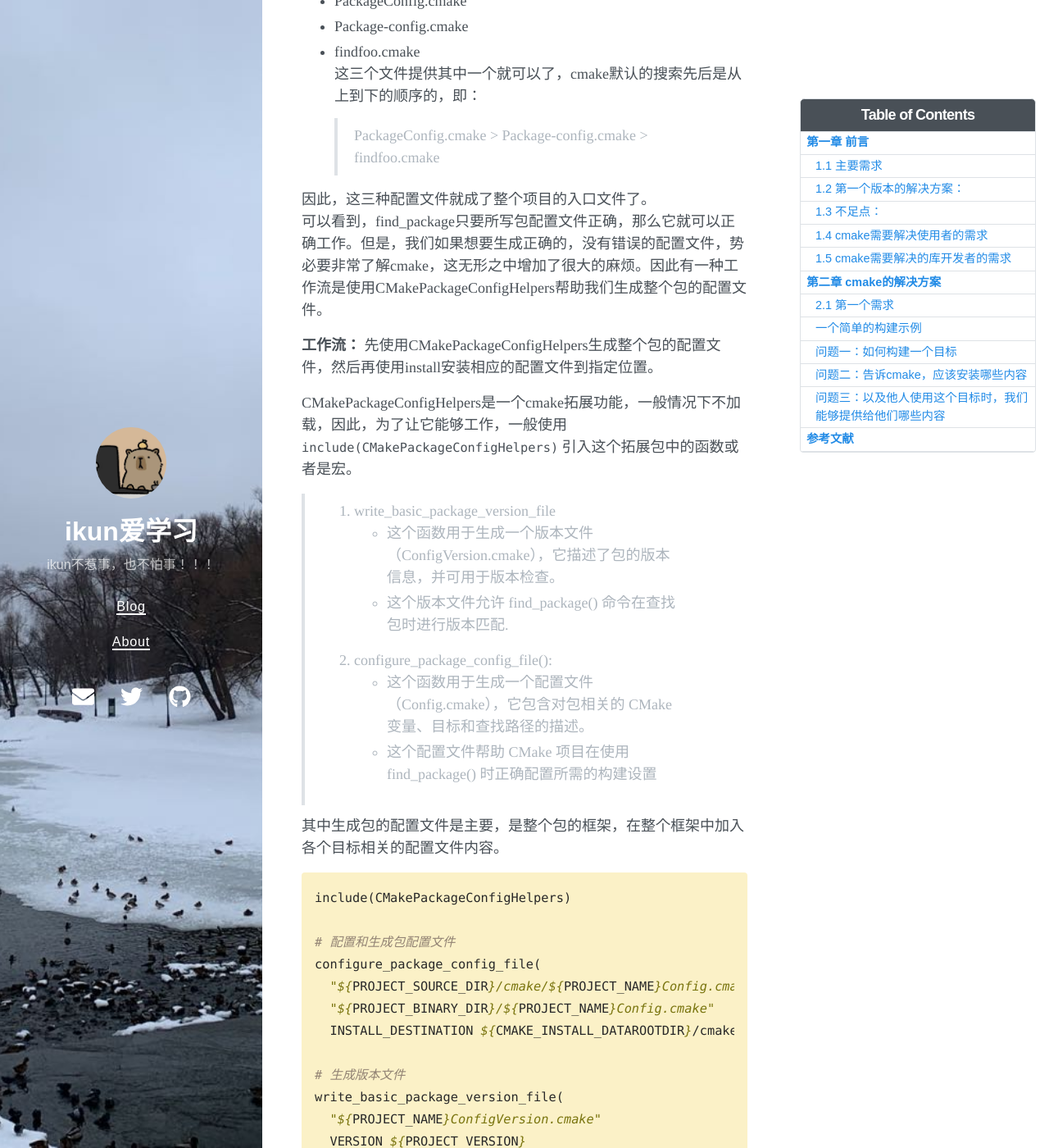
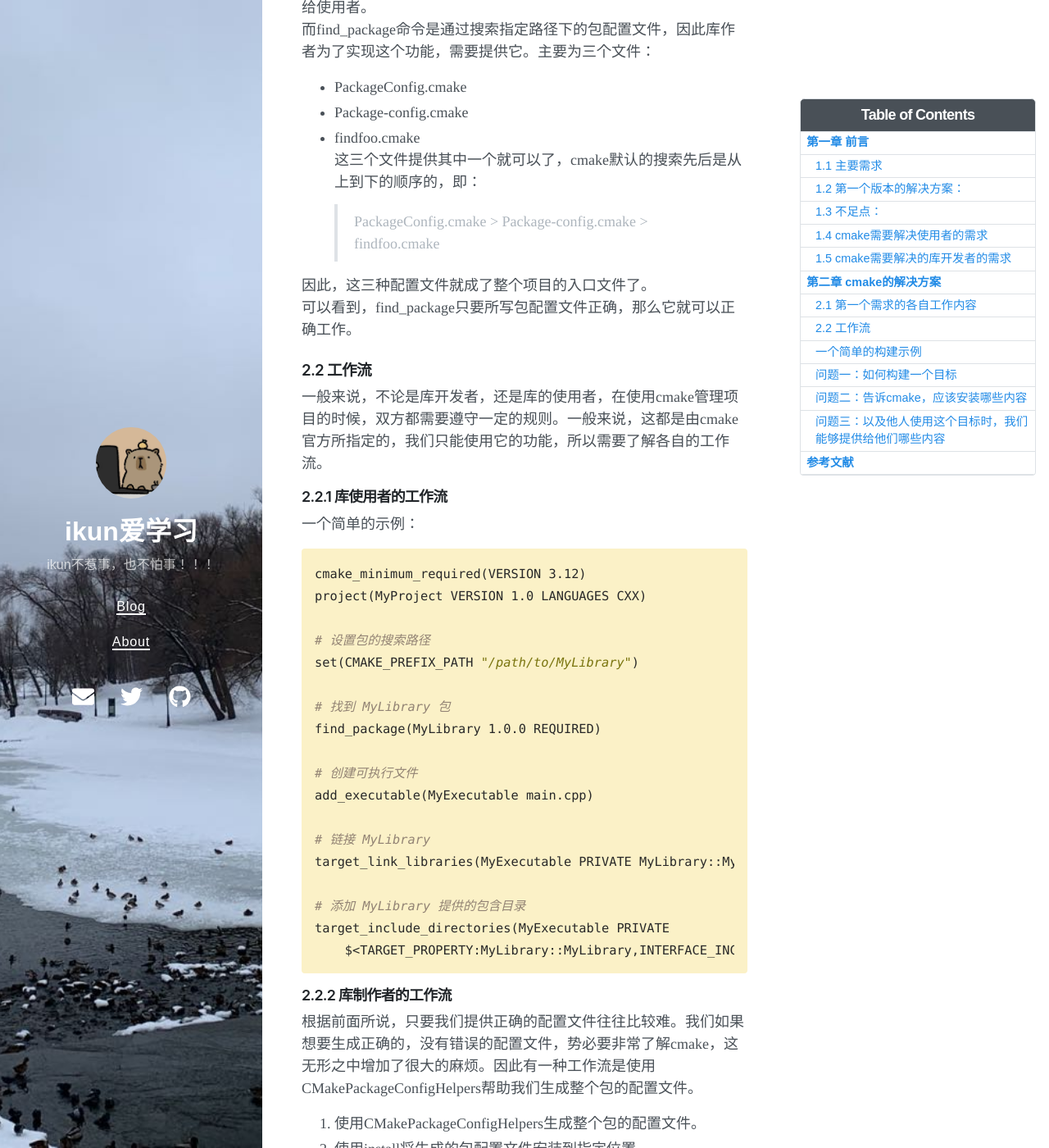
Before and after one commit to SuperIkunFan/SuperIkunFan.github.io, a Jekyll site: the page built from _posts/2024-09-04-cmake的install命令.md, in a window 1280 px wide and 1400 px high, scrolled down 2063 px. Shown: the whole window at 82% size. Built offline with Jekyll 4.4.1, drawn with Linux system fonts in a browser that asks for light colours; nearby versions of some CDN libraries; some of the changed text lies outside the part shown.

Commit message:
调整格式内容

````diff
--- a/_posts/2024-09-04-cmake的install命令.md
+++ b/_posts/2024-09-04-cmake的install命令.md
@@ -39,12 +39,18 @@ toc: true
 
 ## 第二章 cmake的解决方案
 
-### 2.1 第一个需求
+### 2.1 第一个需求的各自工作内容
+
 #### 2.1.1 解决使用者的需求
 
-cmake提出使用find_package命令获取整个包的信息，然后使用者利用 Target_link_library和target_include_directory等方法包含或者是链接库和头文件。将库的管理信息交由库作者进行描述和生成。
-* * *
-_解决库作者的需求_:
++ cmake提出使用find_package命令获取整个包的信息，然后使用者利用 Target_link_library和target_include_directory等方法包含或者是链接库和头文件。
++ 将库的管理信息交由库作者进行描述和生成。
+相对来说，库的使用者的工作较少：
++ 设置包的路径，从而告诉cmake去哪里搜索
++ 验证包的配置信息，验证是否符合自己的要求
++ 提取出包中关于头文件，动静态库文件的路径
+
+#### 2.1.2 解决库作者的需求
 
 find_package命令是获取整个包的配置信息，然后再将这个信息传递给使用者。
 而find_package命令是通过搜索指定路径下的包配置文件，因此库作者为了实现这个功能，需要提供它。主要为三个文件：
@@ -55,15 +61,42 @@ find_package命令是获取整个包的配置信息，然后再将这个信息
 > PackageConfig.cmake > Package-config.cmake > findfoo.cmake
 
 因此，这三种配置文件就成了整个项目的入口文件了。
-可以看到，find_package只要所写包配置文件正确，那么它就可以正确工作。但是，我们如果想要生成正确的，没有错误的配置文件，势必要非常了解cmake，这无形之中增加了很大的麻烦。因此有一种工作流是使用CMakePackageConfigHelpers帮助我们生成整个包的配置文件。
+可以看到，find_package只要所写包配置文件正确，那么它就可以正确工作。
 
-**工作流：**
-先使用CMakePackageConfigHelpers生成整个包的配置文件，然后再使用install安装相应的配置文件到指定位置。
+### 2.2 工作流
+一般来说，不论是库开发者，还是库的使用者，在使用cmake管理项目的时候，双方都需要遵守一定的规则。一般来说，这都是由cmake官方所指定的，我们只能使用它的功能，所以需要了解各自的工作流。
 
-CMakePackageConfigHelpers是一个cmake拓展功能，一般情况下不加载，因此，为了让它能够工作，一般使用
-`include(CMakePackageConfigHelpers)`
-引入这个拓展包中的函数或者是宏。
+#### 2.2.1 库使用者的工作流
+一个简单的示例：
+```cmake
+cmake_minimum_required(VERSION 3.12)
+project(MyProject VERSION 1.0 LANGUAGES CXX)
 
+# 设置包的搜索路径
+set(CMAKE_PREFIX_PATH "/path/to/MyLibrary")
+
+# 找到 MyLibrary 包
+find_package(MyLibrary 1.0.0 REQUIRED)
+
+# 创建可执行文件
+add_executable(MyExecutable main.cpp)
+
+# 链接 MyLibrary
+target_link_libraries(MyExecutable PRIVATE MyLibrary::MyLibrary)
+
+# 添加 MyLibrary 提供的包含目录
+target_include_directories(MyExecutable PRIVATE
+    $<TARGET_PROPERTY:MyLibrary::MyLibrary,INTERFACE_INCLUDE_DIRECTORIES>)
+```
+
+#### 2.2.2 库制作者的工作流
+根据前面所说，只要我们提供正确的配置文件往往比较难。我们如果想要生成正确的，没有错误的配置文件，势必要非常了解cmake，这无形之中增加了很大的麻烦。因此有一种工作流是使用CMakePackageConfigHelpers帮助我们生成整个包的配置文件。
+
+1. 使用CMakePackageConfigHelpers生成整个包的配置文件。
+2. 使用install将生成的包配置文件安装到指定位置。
+
+>CMakePackageConfigHelpers是一个cmake拓展功能，一般情况下不加载，因此，为了让它能够工作，一般使用`include(CMakePackageConfigHelpers)`引入这个拓展包中的函数或者是宏。
+> 它主要包含了两个函数：
 > 1. write_basic_package_version_file
 >    + 这个函数用于生成一个版本文件（<PackageName>ConfigVersion.cmake），它描述了包的版本信息，并可用于版本检查。
 >     + 这个版本文件允许 find_package() 命令在查找包时进行版本匹配.
````
